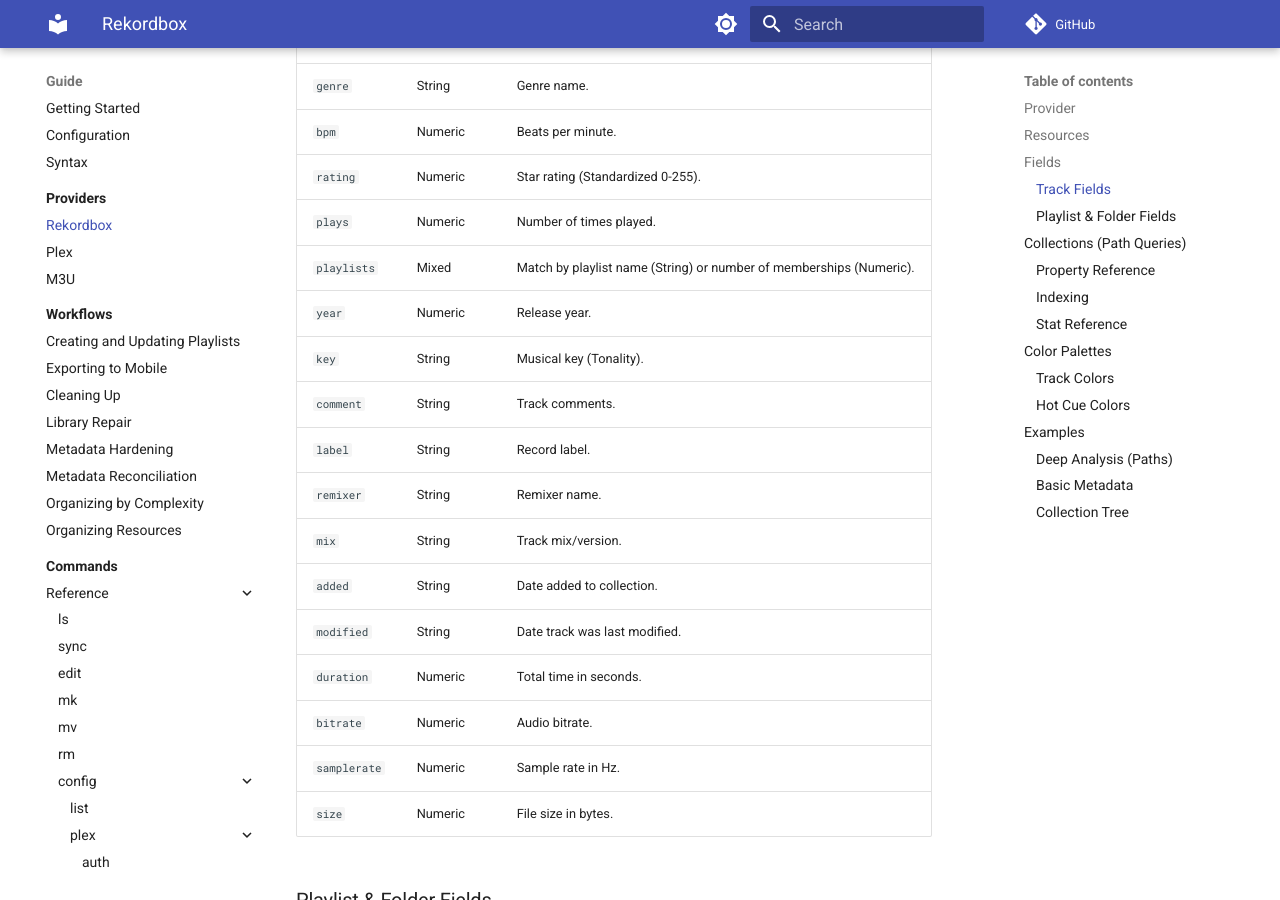
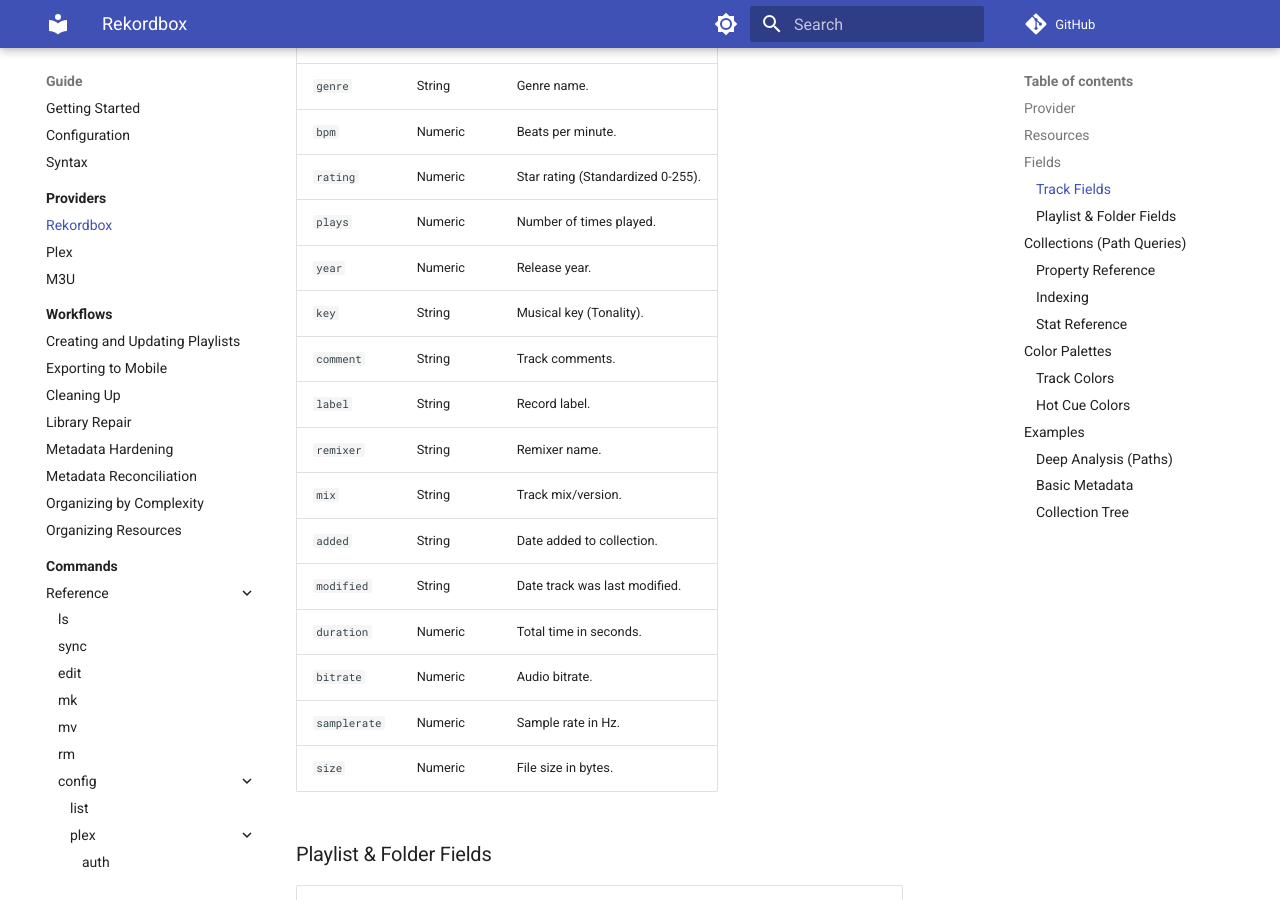
Before and after one commit to llttlltt/dj-library-tools, an MkDocs documentation site: the page built from docs/guide/query/providers/rekordbox/index.md, in a window 1280 px wide and 900 px high, scrolled down 1069 px. Built offline with MkDocs 1.6.1 and Material for MkDocs 9.7.7, drawn with Linux system fonts in a browser that asks for light colours; comment, search, counter and statistics services are not loaded; some of the changed lines change nothing that is shown; some of the changed text lies outside the part shown.

Commit message:
docs: remove remaining static playlist aliases and update examples

````diff
--- a/docs/guide/query/providers/rekordbox/index.md
+++ b/docs/guide/query/providers/rekordbox/index.md
@@ -29,7 +29,6 @@
 | `bpm` | Numeric | Beats per minute. |
 | `rating` | Numeric | Star rating (Standardized 0-255). |
 | `plays` | Numeric | Number of times played. |
-| `playlists` | Mixed | Match by playlist name (String) or number of memberships (Numeric). |
 | `year` | Numeric | Release year. |
 | `key` | String | Musical key (Tonality). |
 | `comment` | String | Track comments. |
@@ -171,7 +170,7 @@
 
 **Tracks not in any playlist**
 ```bash
-djlt ls rb/tracks "playlists:0"
+djlt ls rb/tracks "playlists-count:0"
 ```
 
 **Find a specific track by ID**
````
